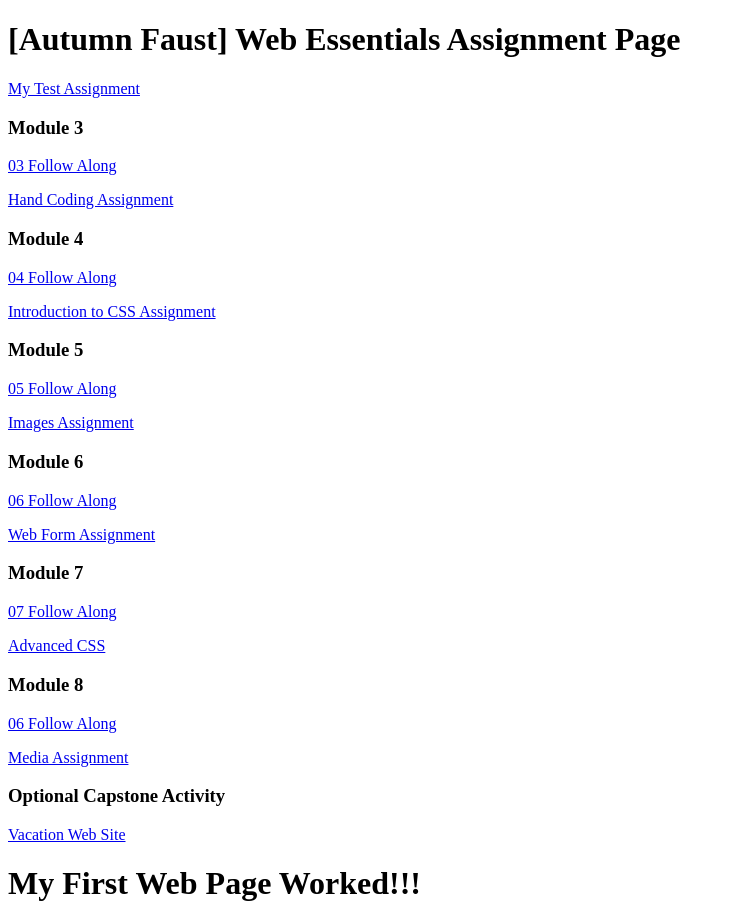
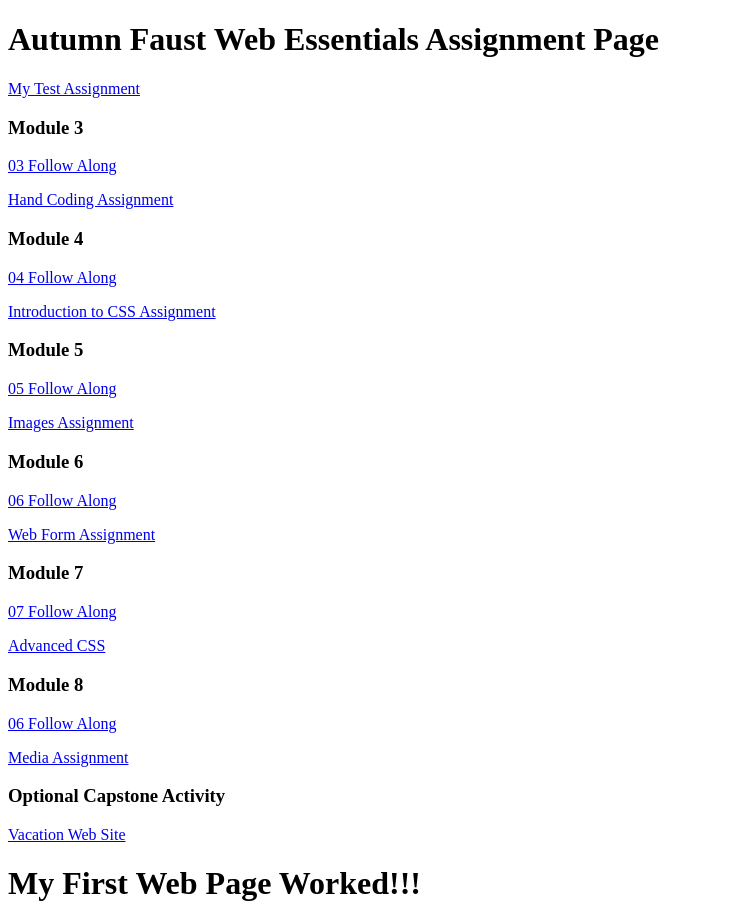
Before and after one commit to autumnlani/dwdd1600, a plain HTML site: page index.html in a window 1280 px wide. Shown: the whole page, without its empty margins (0-735 px from the left). Drawn offline with Linux system fonts and the light colour scheme.

Commit message:
Took off brackets around my name

```diff
--- a/index.html
+++ b/index.html
@@ -6,7 +6,7 @@
 		<title>dwdd 1600 assignment list page</title>
 	</head>
 	<body>
-		<h1>[Autumn Faust] Web Essentials Assignment Page</h1>
+		<h1>Autumn Faust Web Essentials Assignment Page</h1>
 		<p><a href="01test">My Test Assignment</a></p>
 
 		<h3>Module 3</h3>
```
